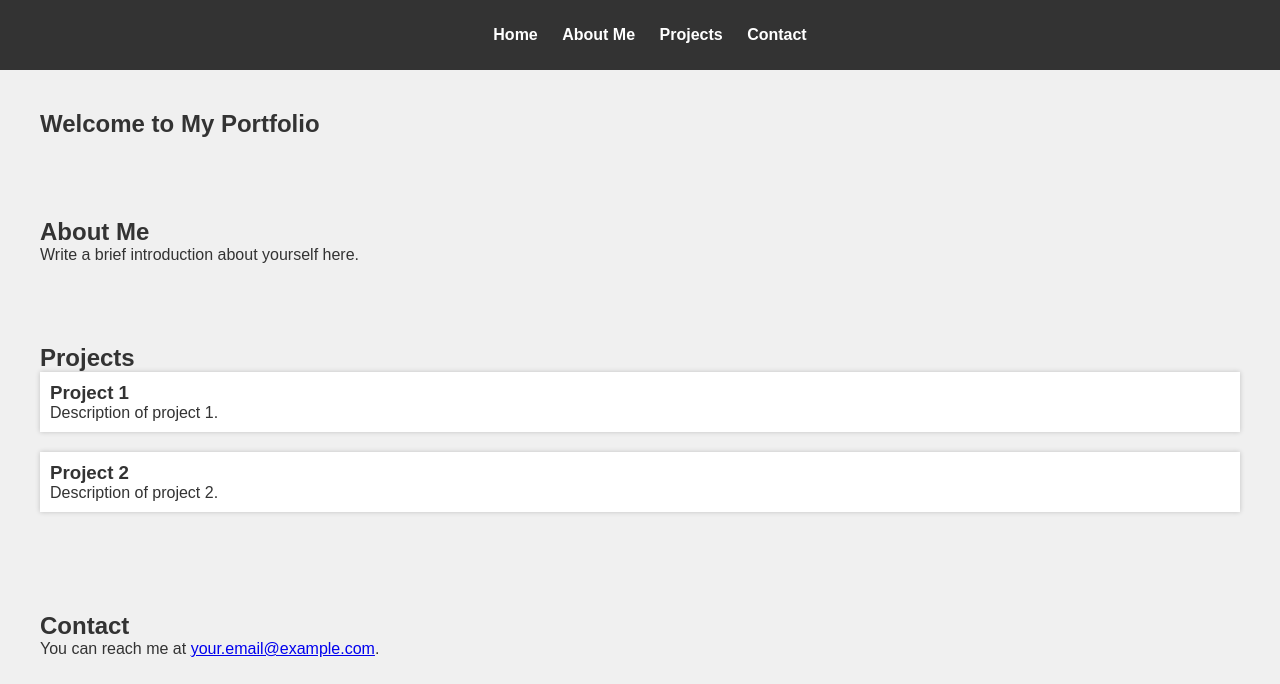
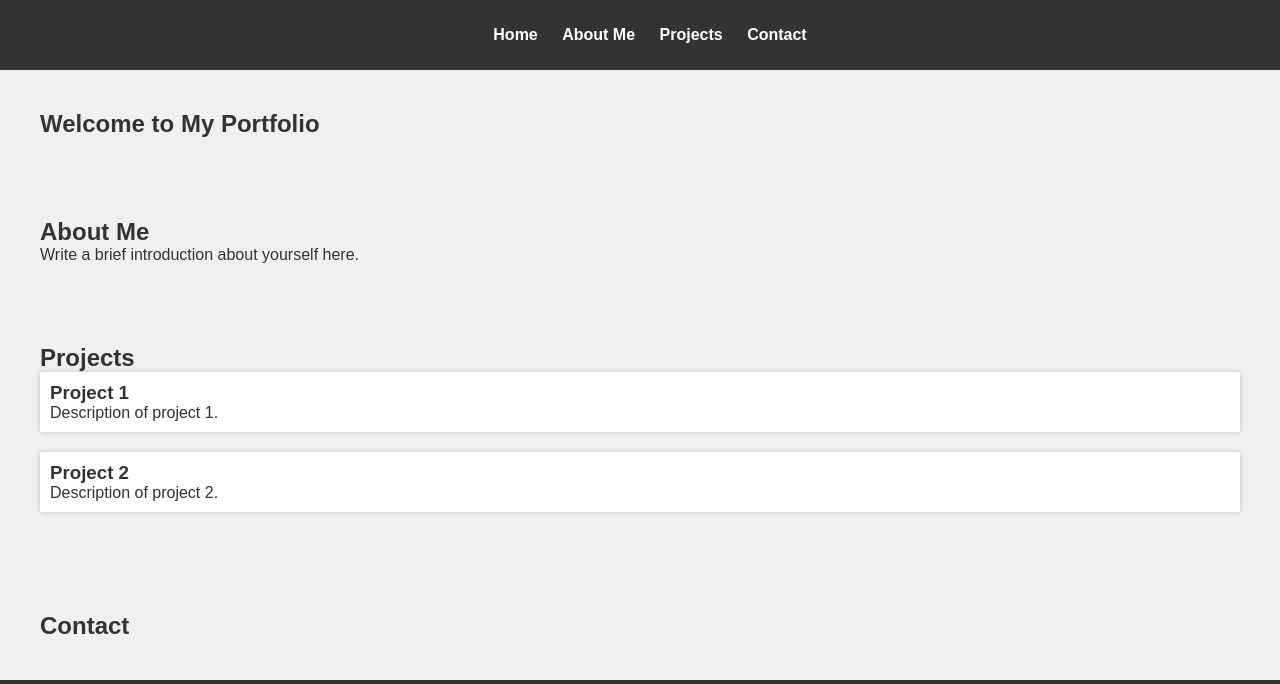
Before and after one commit to hell-2461/Hell-Github.io, a plain HTML site: page index.HTML in a window 1280 px wide. Shown: the top 684 px of the page. Drawn offline with Linux system fonts and the light colour scheme.

Commit message:
Update index.HTML

```diff
--- a/index.HTML
+++ b/index.HTML
@@ -42,7 +42,7 @@
 
     <section id="contact">
         <h2>Contact</h2>
-        <p>You can reach me at <a href="T.godfrey@outlook.com">your.email@example.com</a>.</p>
+
     </section>
 
     <footer>
```
